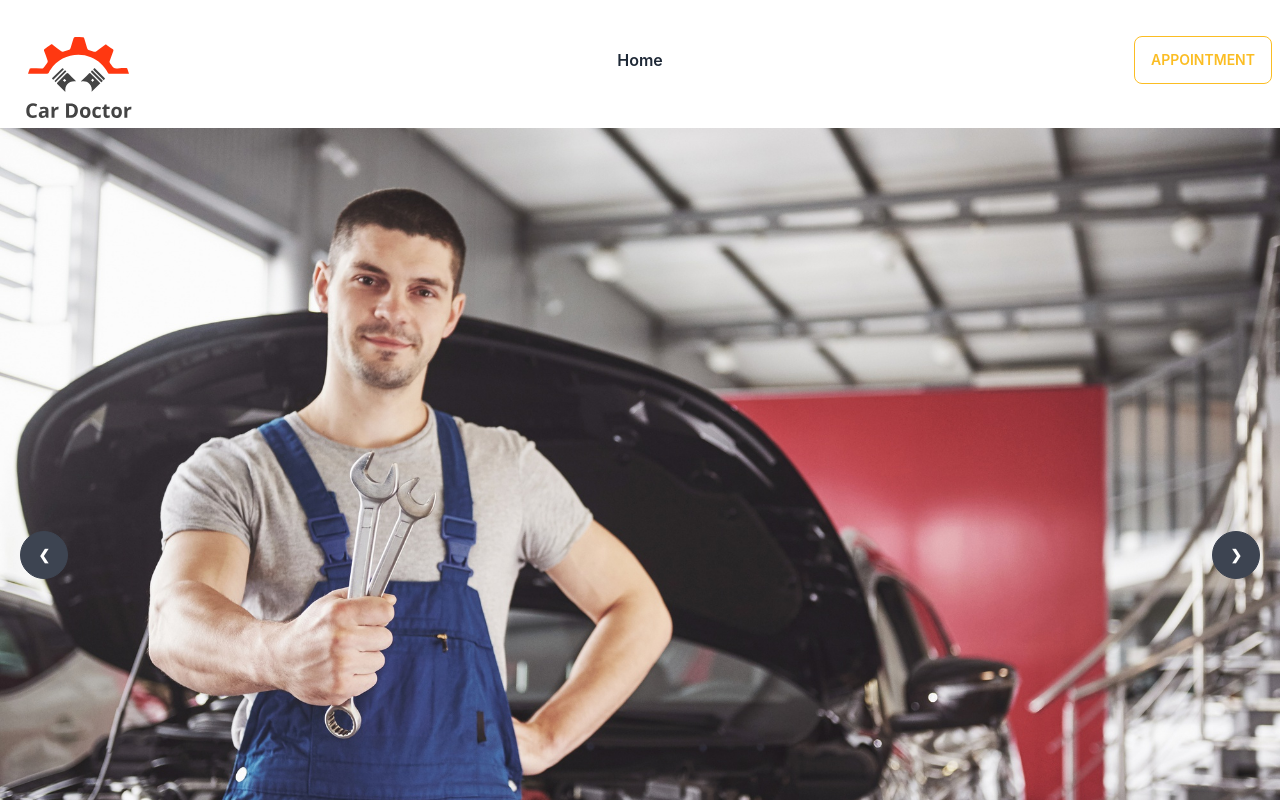
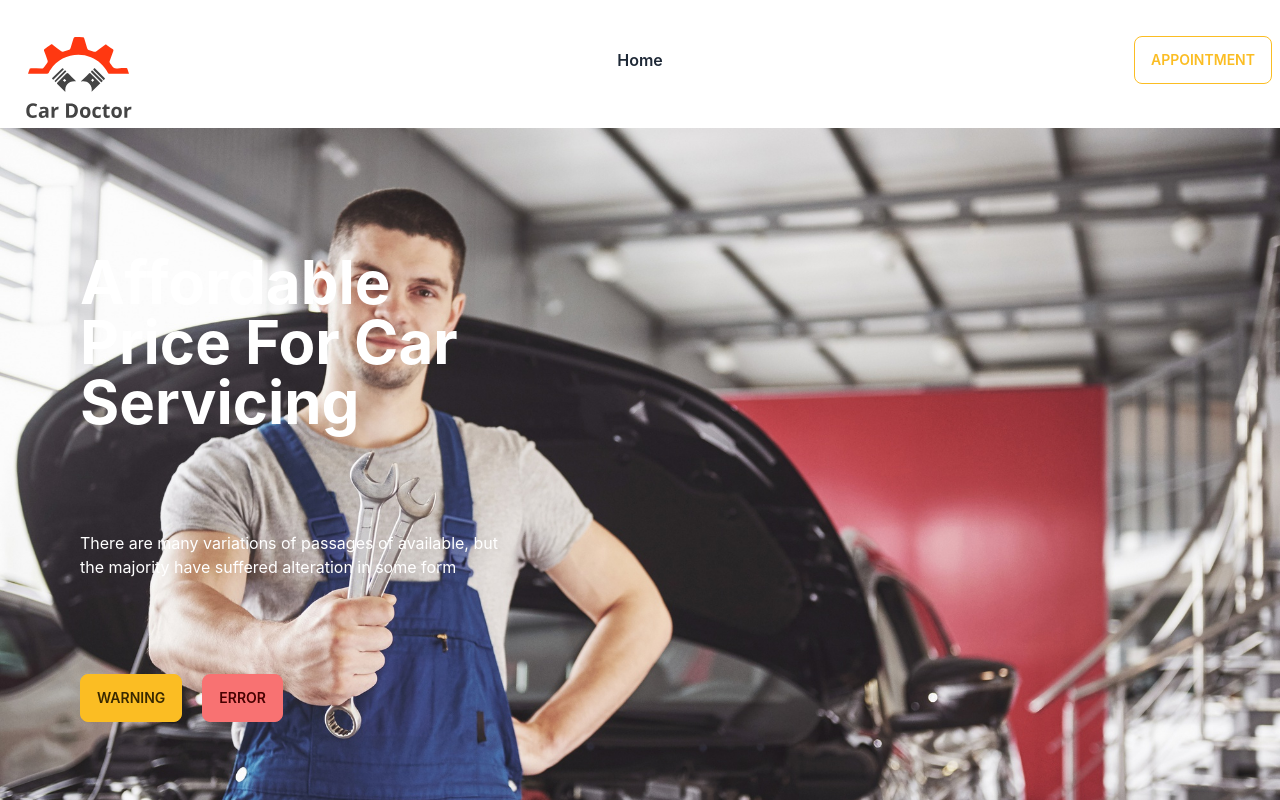
Before and after one commit to abdulhakim10/genius-car-client, a React (Create React App) app: page / in a window 1280 px wide. Shown: the top 800 px of the page. Built offline with nearby package versions, Linux system fonts and the light colour scheme.

Commit message:
Style Banner Component, work with text and buttons

```diff
--- a/src/Pages/Home/Banner/Banner.js
+++ b/src/Pages/Home/Banner/Banner.js
@@ -11,8 +11,24 @@ const Banner = () => {
         <div className="carousel w-full">
             <div id="slide1" className="carousel-item relative w-full">
                 <img src={img1} alt='' className="w-full" />
-    <div className="absolute flex justify-between transform -translate-y-1/2 left-5 right-5 top-1/2">
-      <a href="#slide4" className="btn btn-circle">❮</a>
+                <div className="absolute flex justify-start transform -translate-y-1/2 left-20 right-5 top-1/4">
+                    <h1 className='text-6xl font-bold text-white'>
+                        Affordable <br />
+                        Price For Car <br />
+                        Servicing
+                    </h1>
+                </div>
+                <div className="absolute flex justify-start transform -translate-y-1/2 left-20 right-5 top-2/4 w-1/3">
+                    <p className='text-white'>
+                        There are many variations of passages of  available, but the majority have suffered alteration in some form
+                    </p>
+                </div>
+                <div className="absolute flex justify-start transform -translate-y-1/2 left-20 right-5 top-2/3">
+                    <button className="btn btn-warning mr-5">Warning</button>
+                    <button className="btn btn-error">Error</button>
+                </div>
+                <div className="absolute flex justify-end transform -translate-y-1/2 left-5 right-5 bottom-0">
+                    <a href="#slide4" className="btn btn-circle mr-5">❮</a>
                     <a href="#slide2" className="btn btn-circle">❯</a>
                 </div>
             </div>
```
Lines whose indentation alone changed are shown as unchanged.
